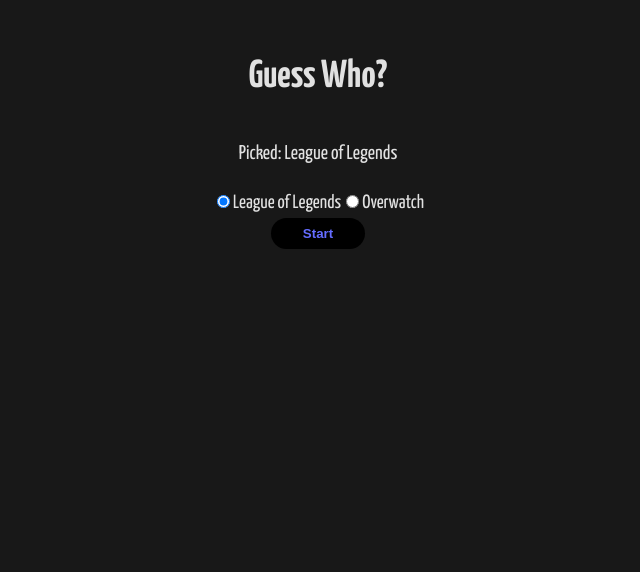
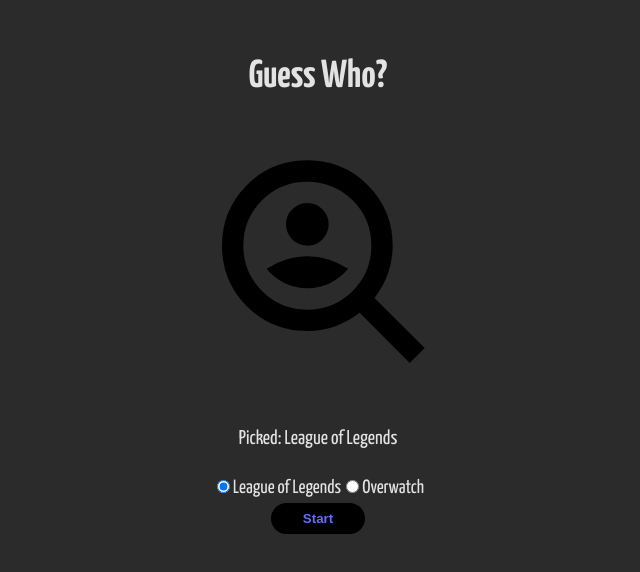
Before and after one commit to TE4-Umea/guess-who-v2, a Vue app: page / in a window 1280 px wide. Shown: the top 572 px of the page, without its empty margins (322-962 px from the left). Built offline with nearby package versions, Linux system fonts and the light colour scheme.

Commit message:
Added icon

```diff
--- a/src/components/StartScreen.vue
+++ b/src/components/StartScreen.vue
@@ -10,6 +10,7 @@
         <div class="startScreen">
             <section class="startScreenText">
                 <h1>Guess Who?</h1>
+                <img class="startScreenImage" src="../../public/icon.svg" alt="">
                 <div>
                     <p id="pickedText">Picked: {{ picked }}</p>
                 </div>
@@ -52,7 +53,7 @@
     min-height: 100%;
     padding: 1rem;
 
-    background-color: rgb(24, 24, 24);
+    background-color: #2b2b2b;
 
     text-align: center;
 
@@ -66,6 +67,7 @@
 .startScreenText {
     font-size: large;
 }
+
 .packSelectionButtons {
     font-size: larger;
 }
@@ -78,4 +80,9 @@
     border-radius: 20px;
     padding: 0.5rem 2rem 0.5rem 2rem;
 }
+
+.startScreenImage {
+    width: 25%;
+    height: 25%;
+}
 </style>
```
Also changed, not shown: public/icon.svg (added).
